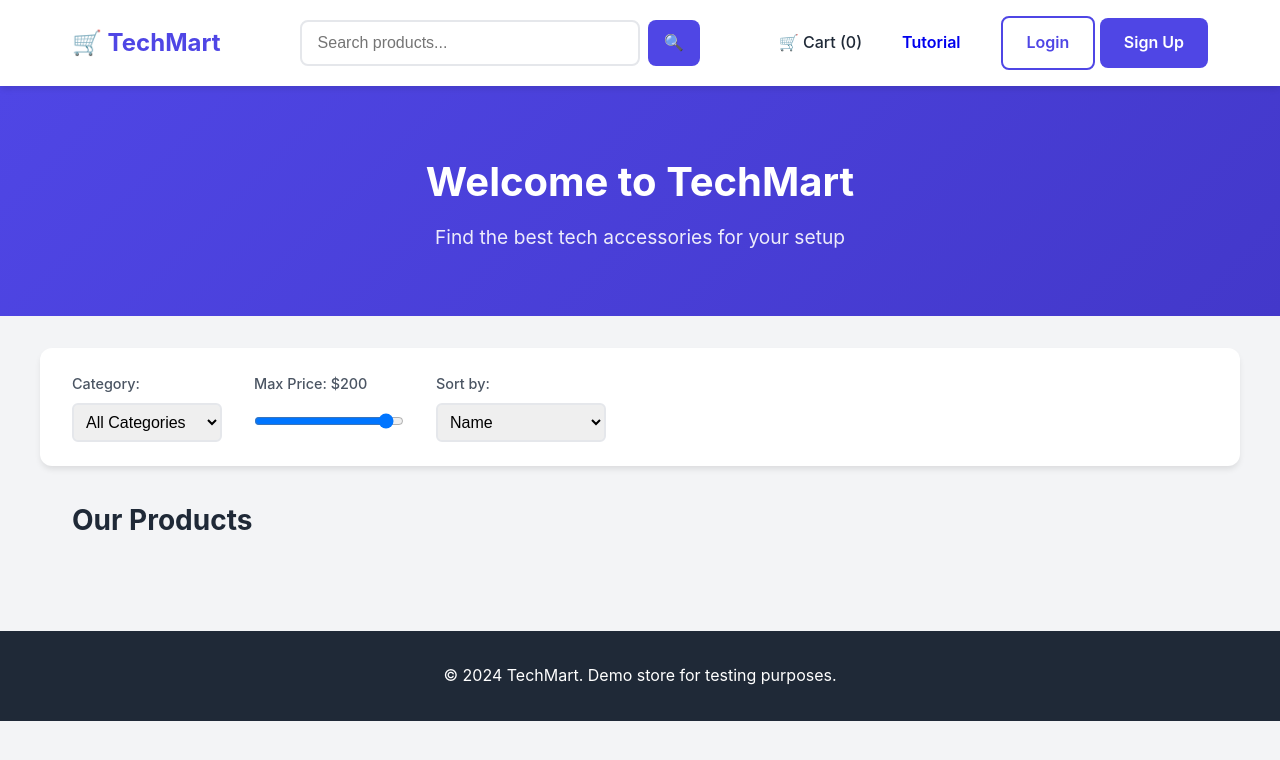
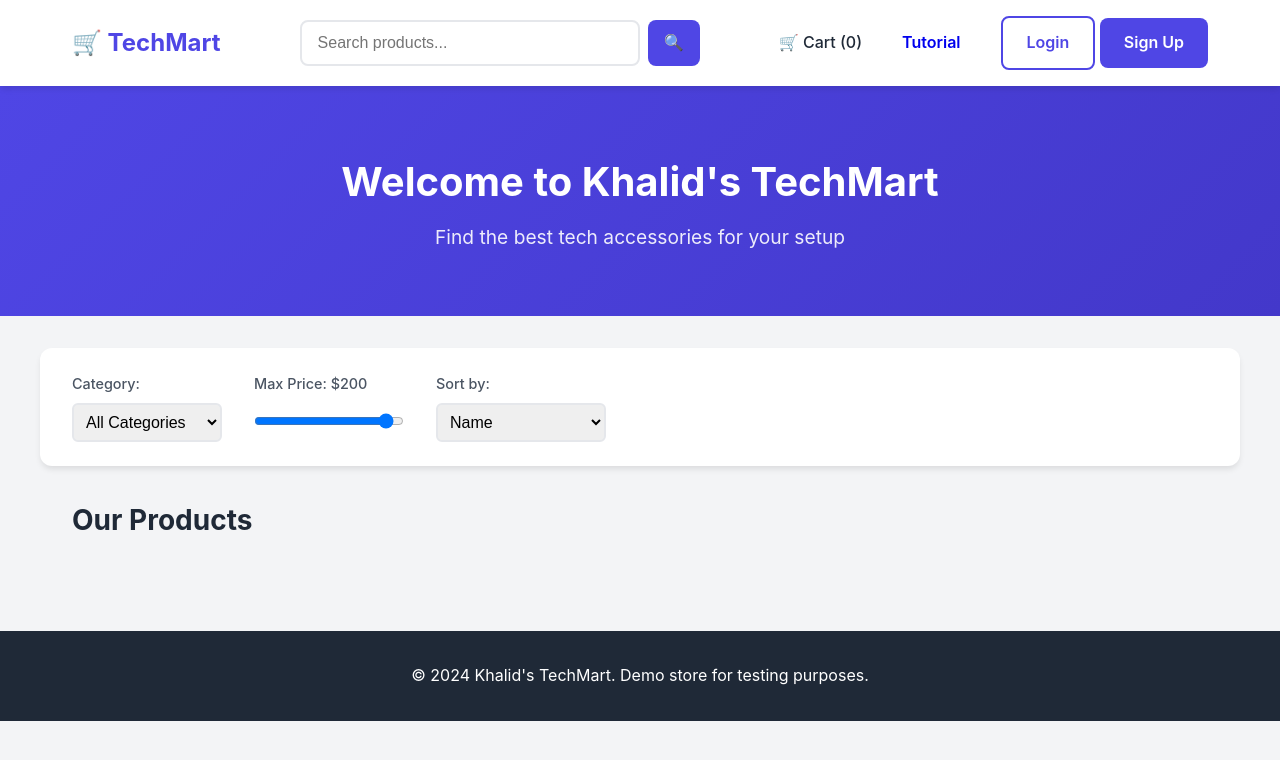
Before and after one commit to beaucarnes/tech-mart, a website: page public/index.html in a window 1280 px wide. Drawn offline with Linux system fonts and the light colour scheme; no server answers.

Commit message:
changed the website title

```diff
--- a/public/index.html
+++ b/public/index.html
@@ -29,7 +29,7 @@
 
   <main>
     <section class="hero">
-      <h1>Welcome to TechMart</h1>
+      <h1>Welcome to Khalid's TechMart</h1>
       <p>Find the best tech accessories for your setup</p>
     </section>
 
@@ -65,7 +65,7 @@
   </main>
 
   <footer>
-    <p>&copy; 2024 TechMart. Demo store for testing purposes.</p>
+    <p>&copy; 2024 Khalid's TechMart. Demo store for testing purposes.</p>
   </footer>
 
   <div id="toast" class="toast hidden"></div>
```
